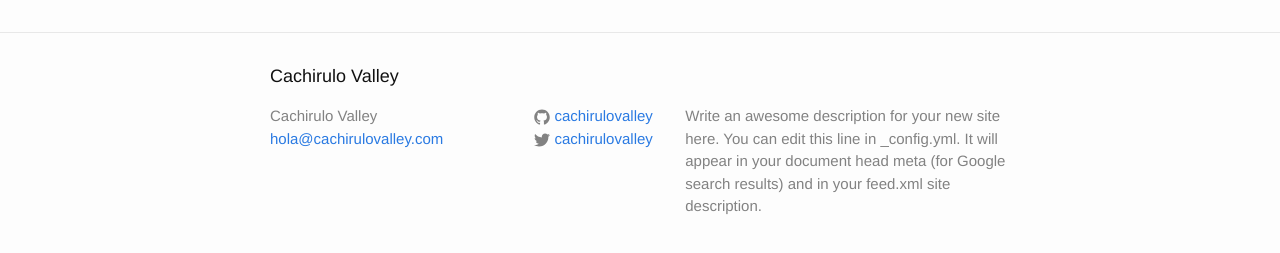
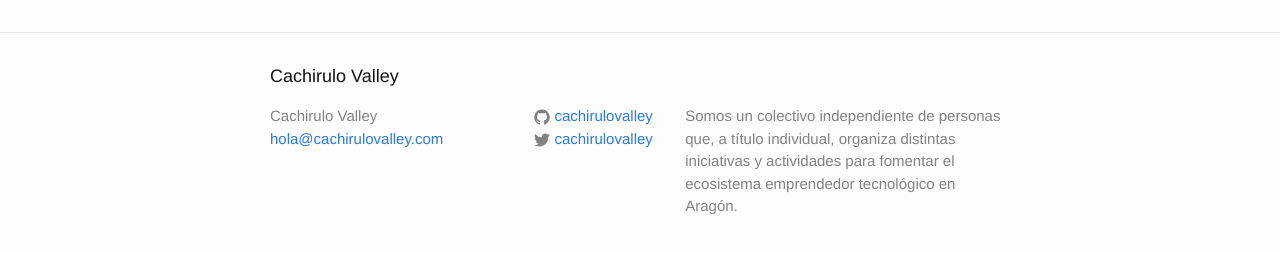
Before and after one commit to cachirulovalley/cachirulovalley.github.io, a Jekyll site: the page built from index.html, in a window 1280 px wide and 900 px high, scrolled down 112975 px. Shown: the part 622-875 px from the top of the window. Built offline with Jekyll 4.4.1, drawn with Linux system fonts in a browser that asks for light colours; comment, search, counter and statistics services are not loaded.

Commit message:
description updated

```diff
--- a/_config.yml
+++ b/_config.yml
@@ -9,9 +9,9 @@
 title: Cachirulo Valley
 email: hola@cachirulovalley.com
 description: > # this means to ignore newlines until "baseurl:"
-  Write an awesome description for your new site here. You can edit this
-  line in _config.yml. It will appear in your document head meta (for
-  Google search results) and in your feed.xml site description.
+  Somos un colectivo independiente de personas que, a título individual,
+  organiza distintas iniciativas y actividades para fomentar
+  el ecosistema emprendedor tecnológico en Aragón.
 baseurl: "" # the subpath of your site, e.g. /blog
 url: "http://cachirulovalley.com" # the base hostname & protocol for your site
 twitter_username: cachirulovalley
```
